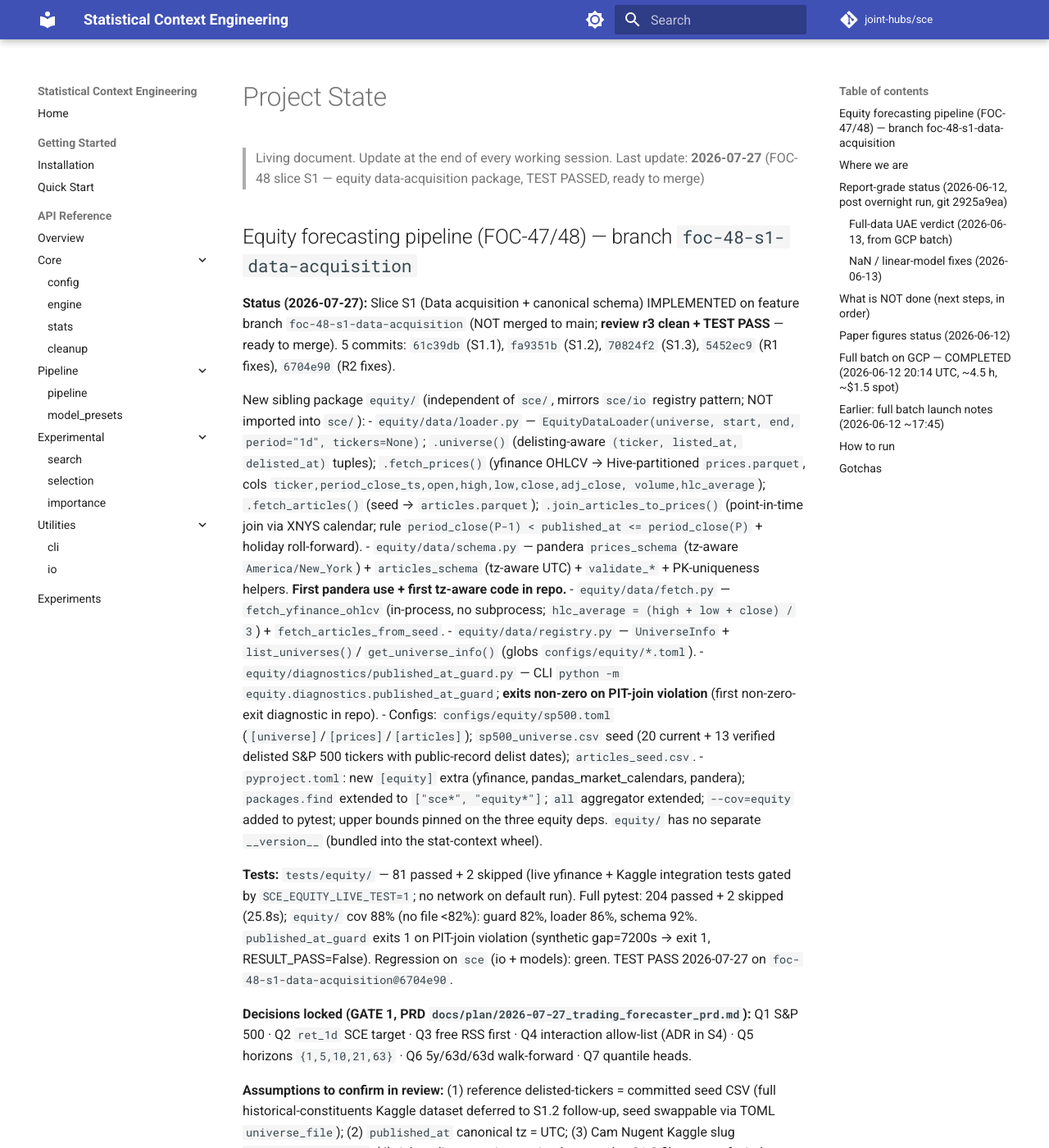
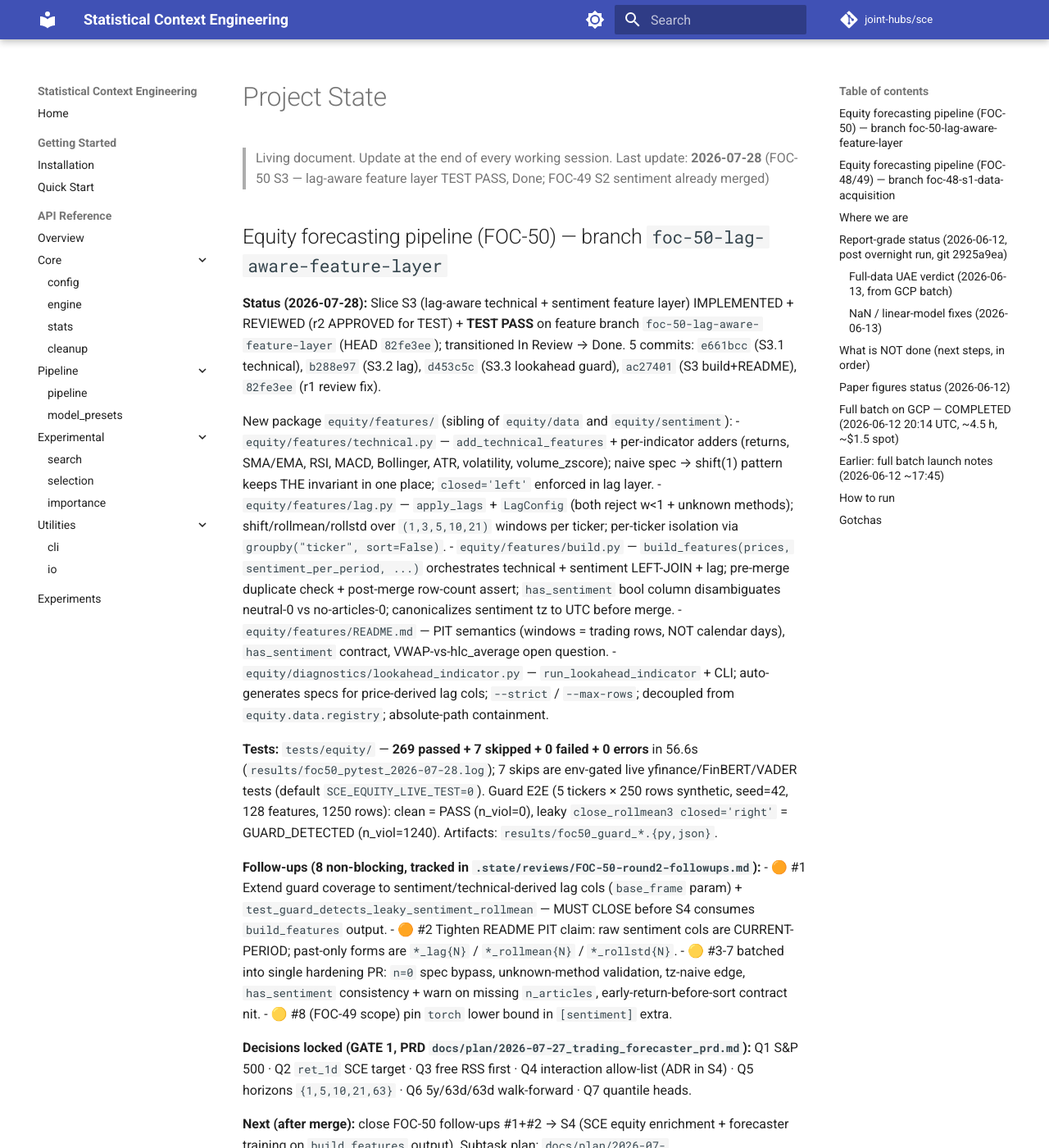
Before and after one commit to joint-hubs/sce, an MkDocs documentation site: the page built from docs/STATE.md, in a window 1280 px wide and 1400 px high. Shown: the whole window at 82% size. Built offline with MkDocs 1.6.1 and Material for MkDocs 9.7.7, drawn with Linux system fonts in a browser that asks for light colours; comment, search, counter and statistics services are not loaded; some of the changed text lies outside the part shown.

Commit message:
docs(state): FOC-50 S3 — state update (Done, TEST PASS) (FOC-50)

```diff
--- a/docs/STATE.md
+++ b/docs/STATE.md
@@ -1,9 +1,65 @@
 # Project State
 
 > Living document. Update at the end of every working session.
-> Last update: **2026-07-27** (FOC-48 slice S1 — equity data-acquisition package, TEST PASSED, ready to merge)
+> Last update: **2026-07-28** (FOC-50 S3 — lag-aware feature layer TEST PASS, Done; FOC-49 S2 sentiment already merged)
 
-## Equity forecasting pipeline (FOC-47/48) — branch `foc-48-s1-data-acquisition`
+## Equity forecasting pipeline (FOC-50) — branch `foc-50-lag-aware-feature-layer`
+
+**Status (2026-07-28):** Slice S3 (lag-aware technical + sentiment feature layer)
+IMPLEMENTED + REVIEWED (r2 APPROVED for TEST) + **TEST PASS** on feature branch
+`foc-50-lag-aware-feature-layer` (HEAD `82fe3ee`); transitioned In Review → Done.
+5 commits: `e661bcc` (S3.1 technical), `b288e97` (S3.2 lag),
+`d453c5c` (S3.3 lookahead guard), `ac27401` (S3 build+README),
+`82fe3ee` (r1 review fix).
+
+New package `equity/features/` (sibling of `equity/data` and `equity/sentiment`):
+- `equity/features/technical.py` — `add_technical_features` + per-indicator
+  adders (returns, SMA/EMA, RSI, MACD, Bollinger, ATR, volatility,
+  volume_zscore); naive spec → shift(1) pattern keeps THE invariant in one
+  place; `closed='left'` enforced in lag layer.
+- `equity/features/lag.py` — `apply_lags` + `LagConfig` (both reject w<1 +
+  unknown methods); shift/rollmean/rollstd over `(1,3,5,10,21)` windows per
+  ticker; per-ticker isolation via `groupby("ticker", sort=False)`.
+- `equity/features/build.py` — `build_features(prices, sentiment_per_period,
+  ...)` orchestrates technical + sentiment LEFT-JOIN + lag; pre-merge duplicate
+  check + post-merge row-count assert; `has_sentiment` bool column
+  disambiguates neutral-0 vs no-articles-0; canonicalizes sentiment tz to UTC
+  before merge.
+- `equity/features/README.md` — PIT semantics (windows = trading rows, NOT
+  calendar days), `has_sentiment` contract, VWAP-vs-hlc_average open question.
+- `equity/diagnostics/lookahead_indicator.py` — `run_lookahead_indicator` +
+  CLI; auto-generates specs for price-derived lag cols; `--strict` /
+  `--max-rows`; decoupled from `equity.data.registry`; absolute-path
+  containment.
+
+**Tests:** `tests/equity/` — **269 passed + 7 skipped + 0 failed + 0 errors**
+in 56.6s (`results/foc50_pytest_2026-07-28.log`); 7 skips are env-gated live
+yfinance/FinBERT/VADER tests (default `SCE_EQUITY_LIVE_TEST=0`). Guard E2E
+(5 tickers × 250 rows synthetic, seed=42, 128 features, 1250 rows):
+clean = PASS (n_viol=0), leaky `close_rollmean3 closed='right'` =
+GUARD_DETECTED (n_viol=1240). Artifacts: `results/foc50_guard_*.{py,json}`.
+
+**Follow-ups (8 non-blocking, tracked in `.state/reviews/FOC-50-round2-followups.md`):**
+- 🟠 #1 Extend guard coverage to sentiment/technical-derived lag cols
+  (`base_frame` param) + `test_guard_detects_leaky_sentiment_rollmean` —
+  MUST CLOSE before S4 consumes `build_features` output.
+- 🟠 #2 Tighten README PIT claim: raw sentiment cols are CURRENT-PERIOD;
+  past-only forms are `*_lag{N}` / `*_rollmean{N}` / `*_rollstd{N}`.
+- 🟡 #3-7 batched into single hardening PR: `n=0` spec bypass,
+  unknown-method validation, tz-naive edge, `has_sentiment` consistency +
+  warn on missing `n_articles`, early-return-before-sort contract nit.
+- 🟡 #8 (FOC-49 scope) pin `torch` lower bound in `[sentiment]` extra.
+
+**Decisions locked (GATE 1, PRD `docs/plan/2026-07-27_trading_forecaster_prd.md`):**
+Q1 S&P 500 · Q2 `ret_1d` SCE target · Q3 free RSS first · Q4 interaction
+allow-list (ADR in S4) · Q5 horizons `{1,5,10,21,63}` · Q6 5y/63d/63d
+walk-forward · Q7 quantile heads.
+
+**Next (after merge):** close FOC-50 follow-ups #1+#2 → S4 (SCE equity
+enrichment + forecaster training on `build_features` output). Subtask plan:
+`docs/plan/2026-07-27_trading_forecaster_subtasks.md`.
+
+## Equity forecasting pipeline (FOC-48/49) — branch `foc-48-s1-data-acquisition`
 
 **Status (2026-07-27):** Slice S1 (Data acquisition + canonical schema) IMPLEMENTED
 on feature branch `foc-48-s1-data-acquisition` (NOT merged to main; **review r3
```
